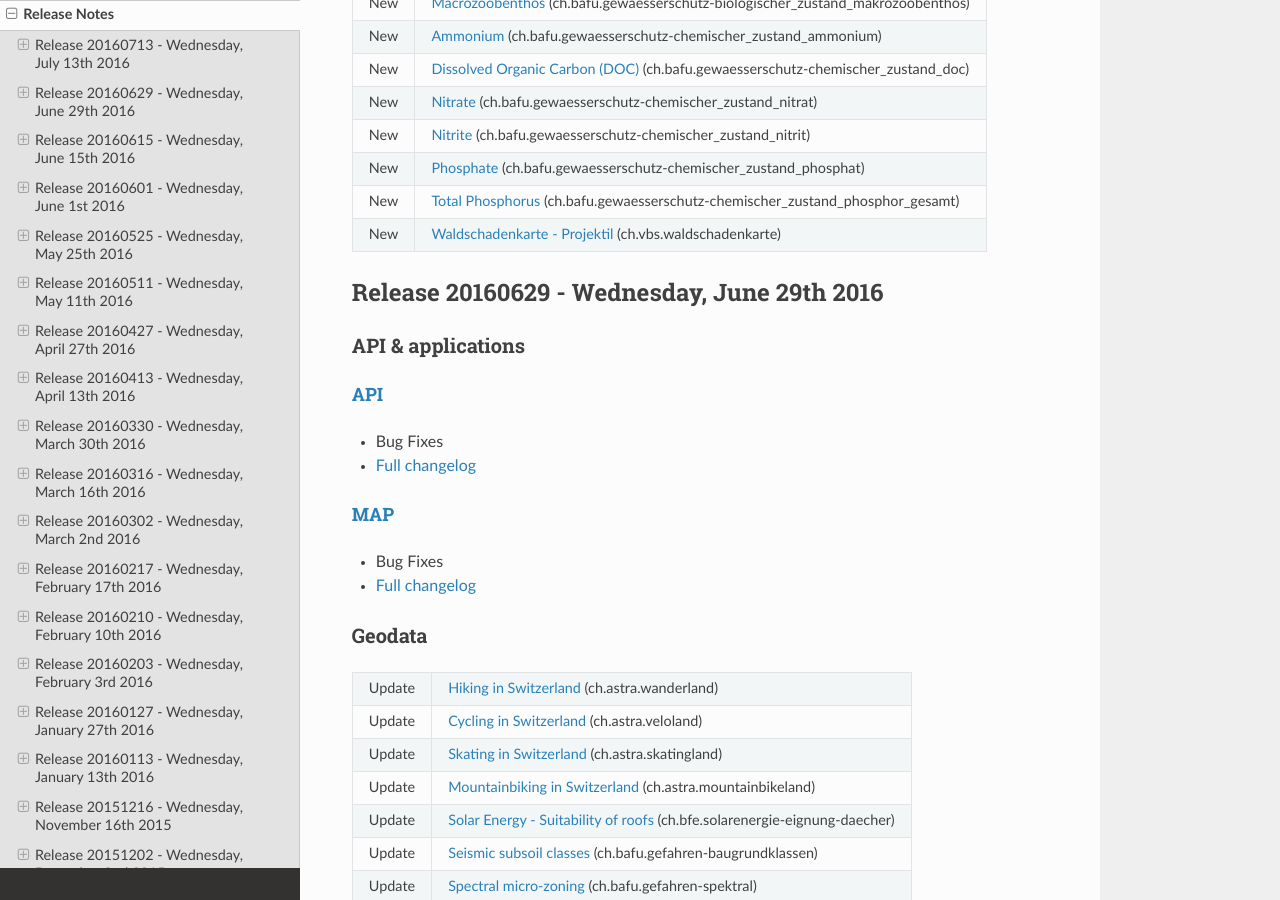
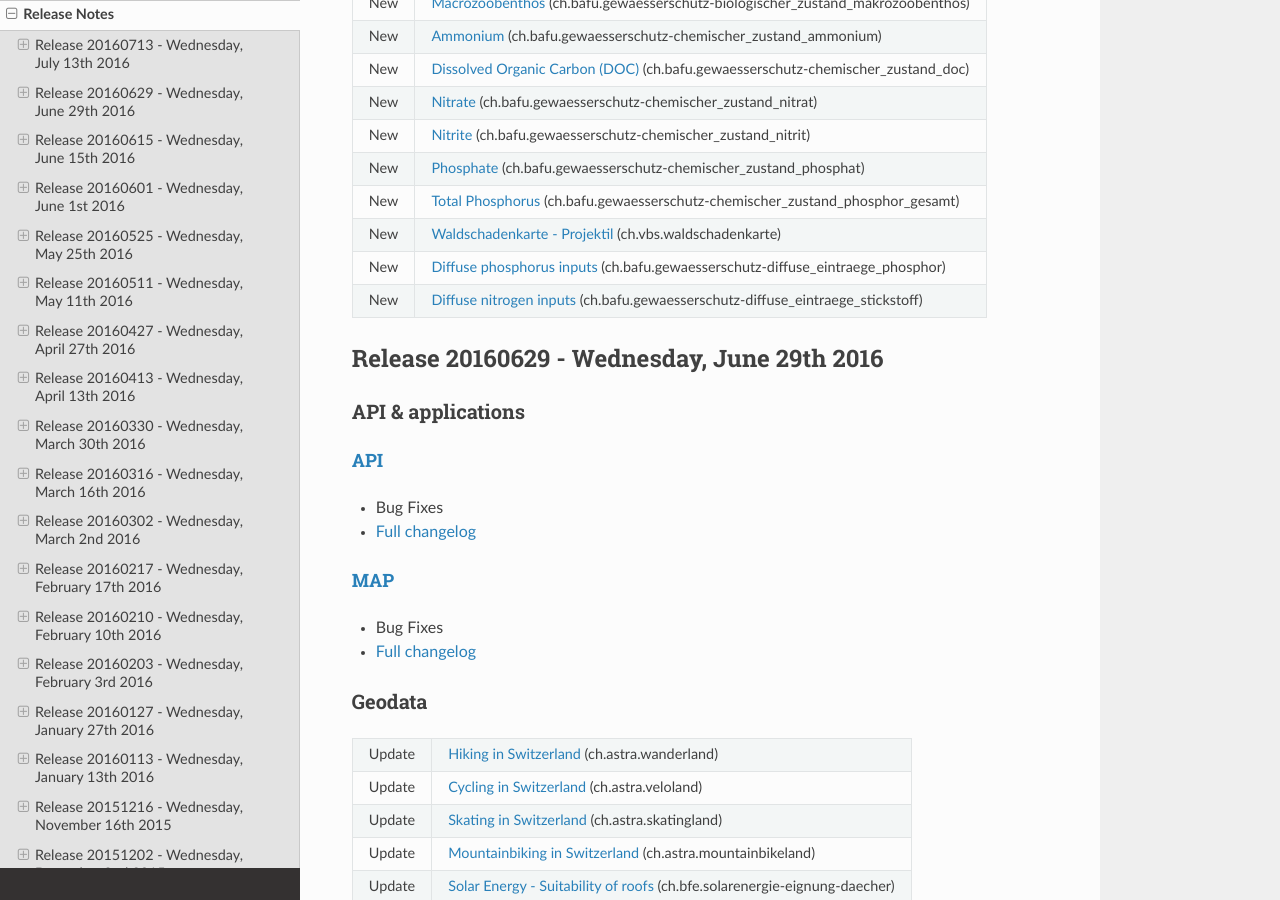
Before and after one commit to swisstopo-test/doc-chsdi3, a Sphinx documentation site: the page built from source/releasenotes/index.rst, in a window 1280 px wide and 900 px high, scrolled down 764 px. Built offline with Sphinx 7.4.7 and the Read the Docs theme 2.0.0, drawn with Linux system fonts in a browser that asks for light colours.

Commit message:
Add diffuse eintraege layers

```diff
--- a/source/releasenotes/index.rst
+++ b/source/releasenotes/index.rst
@@ -60,6 +60,10 @@ Geodata
 | New    | `Total Phosphorus <//map.geo.admin.ch/?layers=ch.bafu.gewaesserschutz-chemischer_zustand_phosphor_gesamt>`__ (ch.bafu.gewaesserschutz-chemischer_zustand_phosphor_gesamt)     |
 +--------+-------------------------------------------------------------------------------------------------------------------------------------------------------------------------------+
 | New    | `Waldschadenkarte - Projektil <//map.geo.admin.ch/?layers=ch.vbs.waldschadenkarte>`__ (ch.vbs.waldschadenkarte)                                                               |
++--------+-------------------------------------------------------------------------------------------------------------------------------------------------------------------------------+
+| New    | `Diffuse phosphorus inputs <//map.geo.admin.ch/?layers=ch.bafu.gewaesserschutz-diffuse_eintraege_phosphor>`__ (ch.bafu.gewaesserschutz-diffuse_eintraege_phosphor)            |
++--------+-------------------------------------------------------------------------------------------------------------------------------------------------------------------------------+
+| New    | `Diffuse nitrogen inputs <//map.geo.admin.ch/?layers=ch.bafu.gewaesserschutz-diffuse_eintraege_stickstoff>`__ (ch.bafu.gewaesserschutz-diffuse_eintraege_stickstoff)          |
 +--------+-------------------------------------------------------------------------------------------------------------------------------------------------------------------------------+
 
 
```
